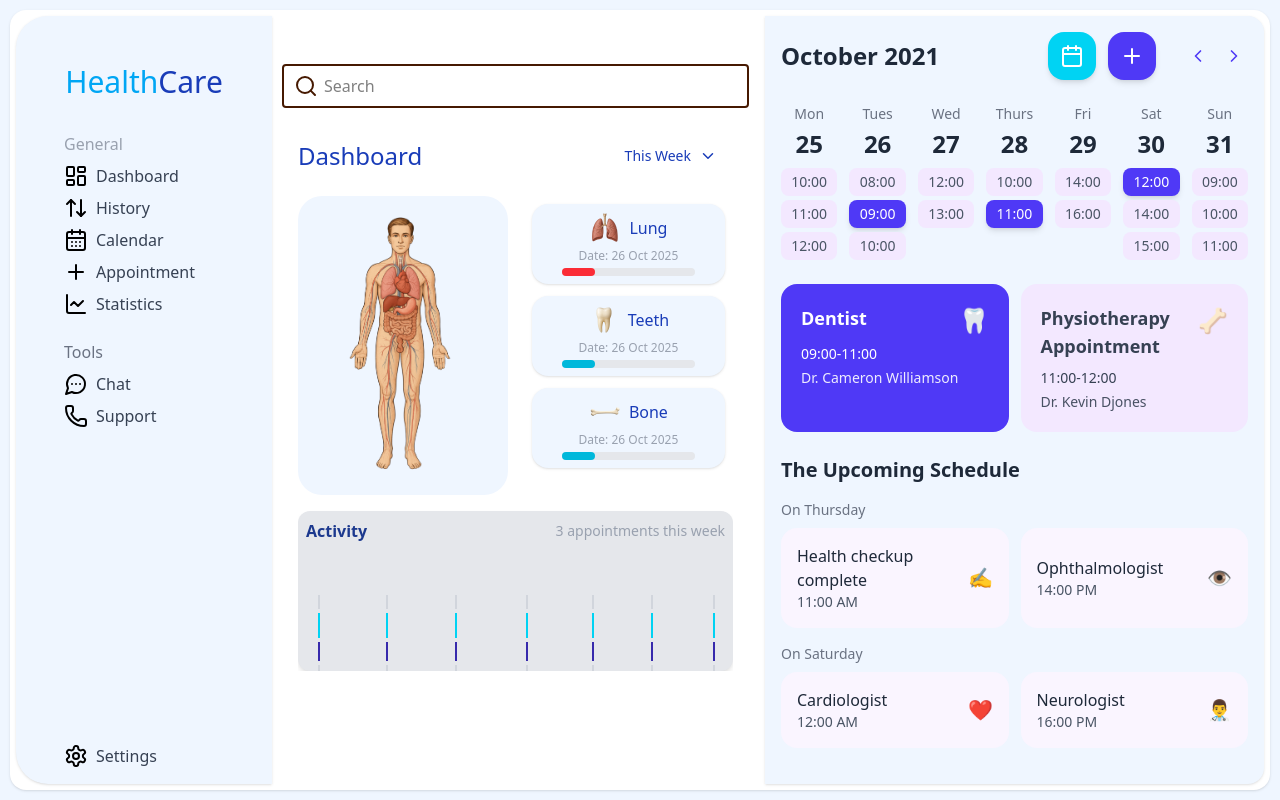
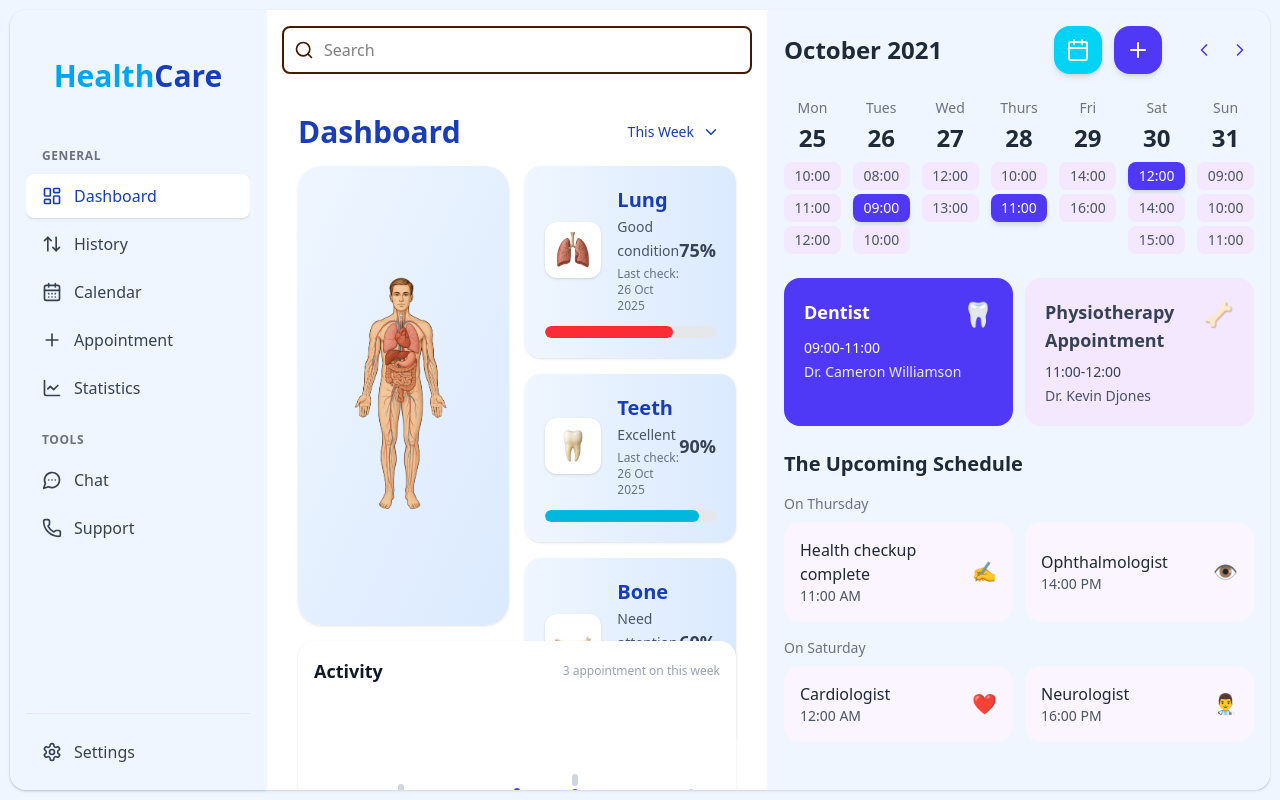
Before and after one commit to amitkhot2001/health, a React (Vite) app in the folder Frontend/: page / in a window 1280 px wide. Built offline with nearby package versions, Linux system fonts and the light colour scheme.

Commit message:
ready but not still final

```diff
--- a/Frontend/src/App.jsx
+++ b/Frontend/src/App.jsx
@@ -2,45 +2,43 @@ import { useState } from 'react'
 import './App.css'
 import Sidebar from './Components/Sidebar'
 import { Search } from 'lucide-react'
-// import Dropdown from './Components/Dropdown'
 import DashboardMainContent from './Components/DashboardMainContent'
-import Calendar from './Components/CalendarView'
-
-
-
+import MedicalCalendar from './Components/CalendarView'
 
 function App() {
   const [count, setCount] = useState(0)
 
   return (
-    <div className="w-screen h-screen p-2.5 bg-blue-50 overflow-auto">
-      <div className="w-full h-full bg-white shadow-sm rounded-2xl p-1.5 flex flex-col md:flex-row">
+    <div className="w-screen h-screen p-0 md:p-2.5 bg-blue-50 overflow-hidden">
+      <div className="w-full h-full bg-white shadow-sm md:rounded-2xl flex flex-col md:flex-row relative">
 
-        <div className="w-full md:w-[250px] bg-white">
-          <Sidebar />
-        </div>
+        {/* Sidebar - Mobile responsive */}
+        <Sidebar />
 
-        <div className="flex flex-1 flex-col md:flex-row w-full h-full">
+        {/* Main Content Area */}
+        <div className="flex flex-1 flex-col lg:flex-row w-full h-full overflow-hidden">
 
-          <div className="w-full md:w-1/2 h-full p-4">
-            <div className="relative w-full mt-8">
+          {/* Dashboard Section */}
+          <div className="w-full lg:w-1/2 h-full p-4 pt-16 md:pt-4 overflow-y-auto">
+            <div className="relative w-full mb-4 md:mb-6">
               <span className="absolute inset-y-0 left-0 pl-3 flex items-center text-amber-950">
-                <Search />
+                <Search size={20} />
               </span>
 
               <input
                 type="text"
                 placeholder="Search"
-                className="pl-10 pr-4 py-2 w-full text-black border-2 border-amber-950 rounded focus:outline-none"
+                className="pl-10 pr-4 py-2.5 w-full text-black border-2 border-amber-950 rounded-lg focus:outline-none focus:ring-2 focus:ring-amber-950 focus:ring-opacity-20 transition-all"
               />
             </div>
 
-              <DashboardMainContent />
-
+            <DashboardMainContent />
           </div>
 
-
-          <div className="w-full md:w-1/2 h-full bg-blue-50 shadow-sm  md:rounded-r-2xl p-4"><Calendar /></div>
+          {/* Calendar Section */}
+          <div className="w-full lg:w-1/2 h-full bg-blue-50 shadow-sm lg:rounded-r-2xl p-4 overflow-y-auto">
+            <MedicalCalendar />
+          </div>
         </div>
       </div>
     </div>
--- a/Frontend/src/Components/DashboardMainContent.jsx
+++ b/Frontend/src/Components/DashboardMainContent.jsx
@@ -6,50 +6,61 @@ import bone from '../assets/bone.png';
 
 const DashboardMainContent = () => {
     return (
-        <div className="flex-1 w-full flex flex-col p-4 box-border overflow-hidden">
+        <div className="flex-1 w-full flex flex-col p-2 sm:p-4 h-full">
 
-            <div className="flex justify-between items-center text-2xl mb-2 shrink-0 h-16">
-                <div className="text-blue-800">Dashboard</div>
+            {/* Header */}
+            <div className="flex justify-between items-center mb-4 shrink-0">
+                <h1 className="text-xl sm:text-2xl lg:text-3xl font-semibold text-blue-800">Dashboard</h1>
                 <Dropdown />
             </div>
 
+            {/* Main Content Grid - Takes all available space */}
+            <div className="flex flex-col gap-4 flex-1">
 
-            <div className="flex flex-col grow gap-4 overflow-hidden">
+                {/* Top Section - Body Diagram and Health Cards - Takes 70% of space */}
+                <div className="flex flex-col lg:flex-row gap-4 flex-[7] min-h-0">
 
-                <div className="flex flex-col md:flex-row gap-4 h-1/2">
-
-                    <div className="w-full md:w-1/2 bg-blue-50 rounded-3xl flex items-center justify-center md:p-4 p-2">
+                    {/* Human Body Diagram - Full height */}
+                    <div className="w-full lg:w-1/2 bg-gradient-to-br from-blue-50 to-blue-100 rounded-2xl sm:rounded-3xl flex items-center justify-center p-4 sm:p-6 shadow-sm hover:shadow-md transition-shadow">
                         <img
                             src={humanbody}
                             alt="Human body diagram"
-                            className="w-full h-auto max-w-[50vh] object-contain"
+                            className="w-full h-full object-contain"
                         />
                     </div>
 
-
-                    <div className="w-full h-[5vh] md:w-1/2 flex flex-col gap-3 p-2">
+                    {/* Health Status Cards - Evenly distributed */}
+                    <div className="w-full lg:w-1/2 flex flex-col gap-3 sm:gap-4">
                         {[
-                            { icon: lung, label: 'Lung', color: 'bg-red-500' },
-                            { icon: teeth, label: 'Teeth', color: 'bg-cyan-500' },
-                            { icon: bone, label: 'Bone', color: 'bg-cyan-500' }
+                            { icon: lung, label: 'Lung', color: 'bg-red-500', progress: '75%', status: 'Good condition' },
+                            { icon: teeth, label: 'Teeth', color: 'bg-cyan-500', progress: '90%', status: 'Excellent' },
+                            { icon: bone, label: 'Bone', color: 'bg-indigo-500', progress: '60%', status: 'Need attention' }
                         ].map((item, idx) => (
                             <div
                                 key={idx}
-                                className="bg-blue-50 rounded-2xl flex flex-col items-center p-2 shadow"
+                                className="bg-gradient-to-r from-blue-50 to-blue-100 rounded-xl sm:rounded-2xl p-4 sm:p-5 shadow-sm hover:shadow-md transition-all hover:scale-[1.02] cursor-pointer flex-1"
                             >
-                                <div className="flex items-center mb-1">
+                                <div className="flex items-center justify-between mb-3">
+                                    <div className="flex items-center gap-3 sm:gap-4">
+                                        <div className="w-12 h-12 sm:w-14 sm:h-14 bg-white rounded-lg sm:rounded-xl flex items-center justify-center shadow-sm shrink-0">
                                             <img
                                                 src={item.icon}
                                                 alt={`${item.label} icon`}
-                                        className="w-8 h-8"
+                                                className="w-8 h-8 sm:w-10 sm:h-10"
                                             />
-                                    <span className="ml-2 text-base text-blue-800">{item.label}</span>
                                         </div>
-                                <span className="text-xs text-gray-400 mb-1">Date: 26 Oct 2025</span>
-                                <div className="w-3/4 bg-gray-200 rounded-full h-2">
+                                        <div>
+                                            <span className="text-lg sm:text-xl font-semibold text-blue-800 block">{item.label}</span>
+                                            <span className="text-xs sm:text-sm text-gray-600">{item.status}</span>
+                                            <span className="block text-xs text-gray-500 mt-1">Last check: 26 Oct 2025</span>
+                                        </div>
+                                    </div>
+                                    <span className="text-base sm:text-lg font-bold text-gray-700">{item.progress}</span>
+                                </div>
+                                <div className="w-full bg-gray-200 rounded-full h-2.5 sm:h-3 overflow-hidden">
                                     <div
-                                        className={`${item.color} h-2 rounded-full`}
-                                        style={{ width: '25%' }}
+                                        className={`${item.color} h-full rounded-full transition-all duration-500 ease-out`}
+                                        style={{ width: item.progress }}
                                     />
                                 </div>
                             </div>
@@ -57,24 +68,91 @@ const DashboardMainContent = () => {
                     </div>
                 </div>
 
+                {/* Activity Chart - Takes 30% of space */}
+                <div className="bg-white rounded-xl sm:rounded-2xl p-3 sm:p-4 shadow-sm flex-[3]">
+                    <div className="flex justify-between items-center mb-3">
+                        <h2 className="text-base sm:text-lg font-semibold text-gray-900">Activity</h2>
+                        <span className="text-xs text-gray-400">3 appointment on this week</span>
+                    </div>
 
-                <div className="bg-gray-200 rounded-xl p-4 md:p-2 shadow-md w-full h-40">
-                    <div className="flex justify-between items-center mb-2">
-                        <span className="text-base font-semibold text-blue-900">Activity</span>
-                        <span className="text-sm text-gray-400">3 appointments this week</span>
+                    <div className="h-full pb-2">
+                        <div className="h-full flex items-end justify-between">
+                            {[
+                                {
+                                    day: 'Mon',
+                                    bars: [
+                                        { bottom: 20, height: 20, color: 'bg-cyan-400' },
+                                        { bottom: 45, height: 15, color: 'bg-gray-300' }
+                                    ]
+                                },
+                                {
+                                    day: 'Tues',
+                                    bars: [
+                                        { bottom: 15, height: 25, color: 'bg-cyan-400' },
+                                        { bottom: 45, height: 20, color: 'bg-indigo-600' },
+                                        { bottom: 70, height: 12, color: 'bg-gray-300' }
+                                    ]
+                                },
+                                {
+                                    day: 'Wed',
+                                    bars: [
+                                        { bottom: 15, height: 15, color: 'bg-gray-300' },
+                                        { bottom: 35, height: 22, color: 'bg-cyan-400' },
+                                        { bottom: 60, height: 15, color: 'bg-indigo-600' }
+                                    ]
+                                },
+                                {
+                                    day: 'Thurs',
+                                    bars: [
+                                        { bottom: 10, height: 15, color: 'bg-gray-300' },
+                                        { bottom: 30, height: 25, color: 'bg-cyan-400' },
+                                        { bottom: 60, height: 18, color: 'bg-indigo-600' }
+                                    ]
+                                },
+                                {
+                                    day: 'Fri',
+                                    bars: [
+                                        { bottom: 20, height: 30, color: 'bg-cyan-400' },
+                                        { bottom: 55, height: 22, color: 'bg-indigo-600' },
+                                        { bottom: 80, height: 12, color: 'bg-gray-300' }
+                                    ]
+                                },
+                                {
+                                    day: 'Sat',
+                                    bars: [
+                                        { bottom: 15, height: 12, color: 'bg-gray-300' },
+                                        { bottom: 30, height: 18, color: 'bg-cyan-400' },
+                                        { bottom: 50, height: 15, color: 'bg-indigo-600' }
+                                    ]
+                                },
+                                {
+                                    day: 'Sun',
+                                    bars: [
+                                        { bottom: 20, height: 22, color: 'bg-cyan-400' },
+                                        { bottom: 45, height: 18, color: 'bg-indigo-600' },
+                                        { bottom: 65, height: 12, color: 'bg-gray-300' }
+                                    ]
+                                }
+                            ].map((day, dayIndex) => (
+                                <div key={dayIndex} className="flex-1 flex flex-col items-center h-full">
+                                    <div className="relative flex-1 w-full flex justify-center items-end pb-1">
+                                        {day.bars.map((bar, barIndex) => (
+                                            <div
+                                                key={barIndex}
+                                                className={`absolute w-1 sm:w-1.5 ${bar.color} rounded-full`}
+                                                style={{
+                                                    height: `${bar.height}px`,
+                                                    bottom: `${bar.bottom}px`,
+                                                    left: '50%',
+                                                    transform: 'translateX(-50%)'
+                                                }}
+                                            />
+                                        ))}
                                     </div>
-                    <div className="flex justify-between items-end gap-2 pt-2 h-full">
-                        {['Mon', 'Tues', 'Wed', 'Thurs', 'Fri', 'Sat', 'Sun'].map((day, i) => (
-                            <div key={i} className="flex flex-col items-center gap-1">
-                                <div className="flex flex-col justify-end gap-1 h-20">
-                                    <div className="w-0.5 bg-gray-300 h-6" />
-                                    <div className="w-0.5 bg-cyan-400 h-10" />
-                                    <div className="w-0.5 bg-indigo-800 h-8" />
-                                    <div className="w-0.5 bg-gray-300 h-4" />
-                                </div>
-                                <span className="text-xs text-gray-500">{day}</span>
+                                    <span className="text-xs text-gray-400 font-normal mt-1">{day.day}</span>
                                 </div>
                             ))}
+                        </div>
                     </div>
                 </div>
             </div>
--- a/Frontend/src/Components/Sidebar.jsx
+++ b/Frontend/src/Components/Sidebar.jsx
@@ -1,3 +1,4 @@
+import { useState } from 'react';
 import {
   LayoutDashboard,
   ArrowUpDown,
@@ -6,65 +7,113 @@ import {
   ChartLine,
   MessageCircleMore,
   Phone,
-  Settings
+  Settings,
+  Menu,
+  X
 } from 'lucide-react';
 
 const Sidebar = () => {
+  const [isOpen, setIsOpen] = useState(false);
+
+  const menuItems = [
+    { section: 'General', type: 'header' },
+    { icon: LayoutDashboard, label: 'Dashboard', active: true },
+    { icon: ArrowUpDown, label: 'History' },
+    { icon: CalendarDays, label: 'Calendar' },
+    { icon: Plus, label: 'Appointment' },
+    { icon: ChartLine, label: 'Statistics' },
+    { section: 'Tools', type: 'header' },
+    { icon: MessageCircleMore, label: 'Chat' },
+    { icon: Phone, label: 'Support' },
+  ];
+
   return (
-    <div className="w-64 h-full bg-blue-50 shadow-sm rounded-s-4xl p-4 flex flex-col">
-      <div className="flex items-center justify-center m-8">
-        <span className="text-sky-500 text-3xl">Health</span>
-        <span className="text-3xl text-blue-800">Care</span>
+    <>
+      {/* Mobile Menu Button */}
+      <button
+        onClick={() => setIsOpen(!isOpen)}
+        className="md:hidden fixed top-4 left-4 z-50 p-2 bg-white rounded-lg shadow-md hover:shadow-lg transition-shadow"
+      >
+        {isOpen ? <X size={24} /> : <Menu size={24} />}
+      </button>
+
+      {/* Mobile Overlay */}
+      {isOpen && (
+        <div
+          className="md:hidden fixed inset-0 bg-black bg-opacity-50 z-30"
+          onClick={() => setIsOpen(false)}
+        />
+      )}
+
+      {/* Sidebar */}
+      <div className={`
+        fixed md:relative
+        w-64 h-full
+        bg-blue-50 shadow-sm
+        md:rounded-l-2xl
+        p-4 flex flex-col
+        transition-transform duration-300 ease-in-out
+        z-40
+        ${isOpen ? 'translate-x-0' : '-translate-x-full md:translate-x-0'}
+      `}>
+        {/* Logo */}
+        <div className="flex items-center justify-center mb-8 mt-4 md:mt-8">
+          <span className="text-sky-500 text-2xl sm:text-3xl font-bold">Health</span>
+          <span className="text-2xl sm:text-3xl text-blue-800 font-bold">Care</span>
+        </div>
+
+        {/* Menu Items */}
+        <nav className="flex-1 overflow-y-auto">
+          <ul className="space-y-1">
+            {menuItems.map((item, index) => (
+              item.type === 'header' ? (
+                <li key={index} className="mt-4 mb-2 px-4">
+                  <span className="text-xs font-semibold text-gray-500 uppercase tracking-wider">
+                    {item.section}
+                  </span>
+                </li>
+              ) : (
+                <li key={index}>
+                  <button
+                    onClick={() => setIsOpen(false)}
+                    className={`
+                      w-full flex items-center gap-3 px-4 py-2.5 rounded-lg
+                      transition-all duration-200
+                      ${item.active
+                        ? 'bg-white shadow-sm text-blue-800 font-medium'
+                        : 'text-gray-700 hover:bg-white hover:shadow-sm hover:text-blue-800'
+                      }
+                    `}
+                  >
+                    <item.icon size={20} />
+                    <span className="text-sm sm:text-base">{item.label}</span>
+                  </button>
+                </li>
+              )
+            ))}
+          </ul>
+        </nav>
+
+        {/* Settings - Bottom */}
+        <div className="mt-auto pt-4 border-t border-gray-200">
+          <button
+            onClick={() => setIsOpen(false)}
+            className="w-full flex items-center gap-3 px-4 py-2.5 rounded-lg text-gray-700 hover:bg-white hover:shadow-sm hover:text-blue-800 transition-all duration-200"
+          >
+            <Settings size={20} />
+            <span className="text-sm sm:text-base">Settings</span>
+          </button>
+        </div>
+
+        {/* Mobile Close Button */}
+        <button
+          onClick={() => setIsOpen(false)}
+          className="md:hidden absolute top-4 right-4 p-2 hover:bg-gray-100 rounded-lg transition-colors"
+        >
+          <X size={20} />
+        </button>
       </div>
-
-      <ul className="flex flex-col ml-8">
-        <li className="mb-2 text-gray-400">General</li>
-
-        <li className="flex items-center mb-2 cursor-pointer">
-          <LayoutDashboard />
-          <span className="ml-2 text-gray-700">Dashboard</span>
-        </li>
-
-        <li className="flex items-center mb-2 cursor-pointer">
-          <ArrowUpDown />
-          <span className="ml-2 text-gray-700">History</span>
-        </li>
-
-        <li className="flex items-center mb-2 cursor-pointer">
-          <CalendarDays />
-          <span className="ml-2 text-gray-700">Calendar</span>
-        </li>
-
-        <li className="flex items-center mb-2 cursor-pointer">
-          <Plus />
-          <span className="ml-2 text-gray-700">Appointment</span>
-        </li>
-
-        <li className="flex items-center mb-2 cursor-pointer">
-          <ChartLine />
-          <span className="ml-2 text-gray-700">Statistics</span>
-        </li>
-
-        <li className="mb-2 text-gray-500 mt-4">Tools</li>
-
-        <li className="flex items-center mb-2 cursor-pointer">
-          <MessageCircleMore />
-          <span className="ml-2 text-gray-700">Chat</span>
-        </li>
-
-        <li className="flex items-center mb-2 cursor-pointer">
-          <Phone />
-          <span className="ml-2 text-gray-700">Support</span>
-        </li>
-      </ul>
-
-      <div className="flex-grow"></div>
-
-      <div className="flex items-center mt-auto cursor-pointer ml-8">
-        <Settings />
-        <span className="ml-2 text-gray-700">Settings</span>
-      </div>
-    </div>
+    </>
   );
 };
 
```
Lines whose indentation alone changed are shown as unchanged.
